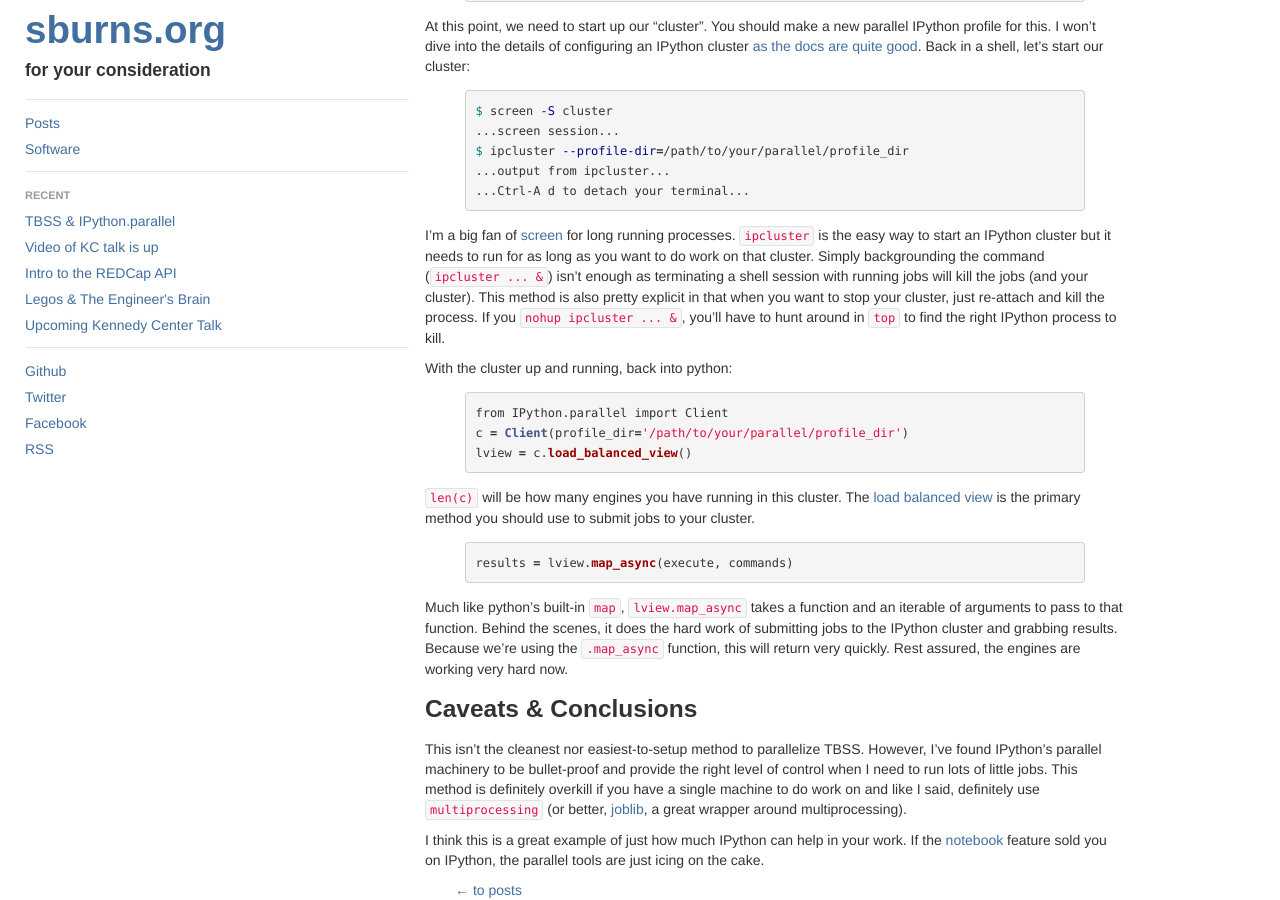
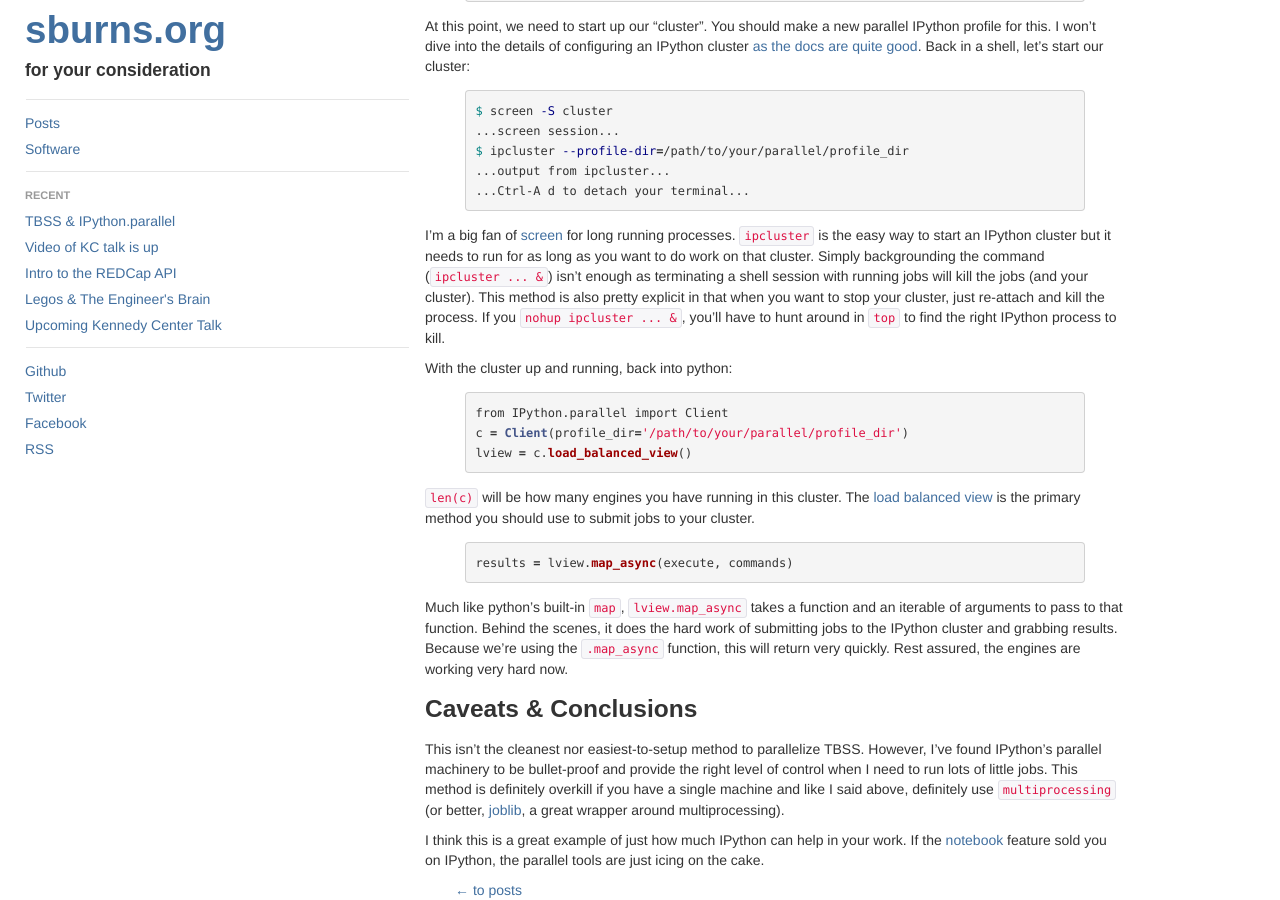
Before and after one commit to sburns/sburns.github.com, a Jekyll site: the page built from _posts/2013-12-31-ipython_tbss.md, in a window 1280 px wide and 900 px high, scrolled down 1786 px. Built offline with Jekyll 4.4.1, drawn with Linux system fonts in a browser that asks for light colours; Markdown is read by kramdown in place of the engine named in the settings.

Commit message:
Small grammar fix

```diff
--- a/_posts/2013-12-31-ipython_tbss.md
+++ b/_posts/2013-12-31-ipython_tbss.md
@@ -90,6 +90,6 @@ Much like python's built-in `map`, `lview.map_async` takes a function and an ite
 
 ### Caveats & Conclusions
 
-This isn't the cleanest nor easiest-to-setup method to parallelize TBSS. However, I've found IPython's parallel machinery to be bullet-proof and provide the right level of control when I need to run lots of little jobs. This method is definitely overkill if you have a single machine to do work on and like I said, definitely use `multiprocessing` (or better, [joblib](https://github.com/joblib/joblib), a great wrapper around multiprocessing).
+This isn't the cleanest nor easiest-to-setup method to parallelize TBSS. However, I've found IPython's parallel machinery to be bullet-proof and provide the right level of control when I need to run lots of little jobs. This method is definitely overkill if you have a single machine and like I said above, definitely use `multiprocessing` (or better, [joblib](https://github.com/joblib/joblib), a great wrapper around multiprocessing).
 
 I think this is a great example of just how much IPython can help in your work. If the [notebook](http://ipython.org/ipython-doc/stable/interactive/notebook.html) feature sold you on IPython, the parallel tools are just icing on the cake.
```
